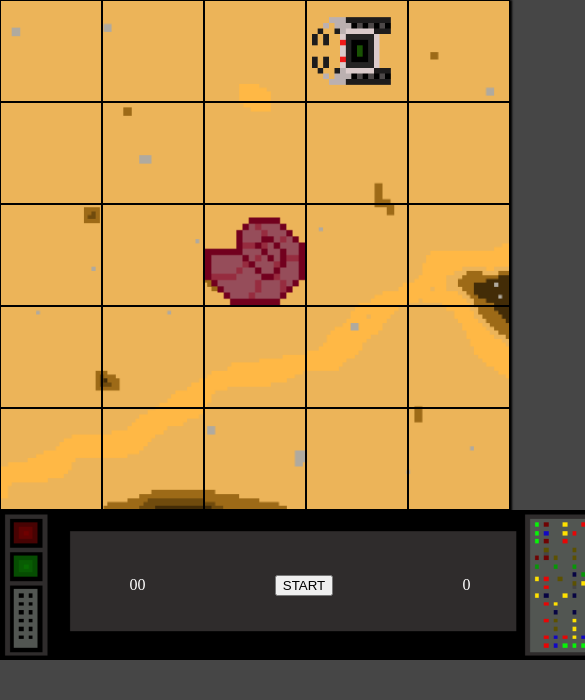
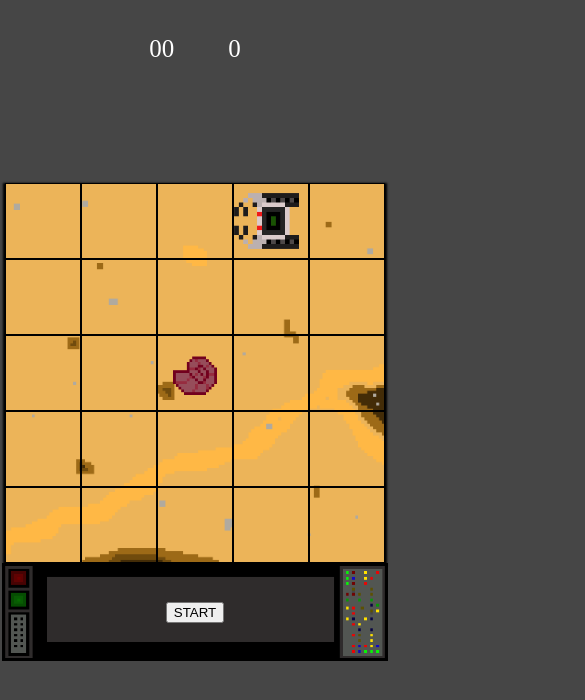
Before and after one commit to karlowski/robot-and-fossils, an Angular app: page / in a window 390 px wide. Shown: the top 700 px of the page, 585 px wide, since content can reach past the window. Built offline with nearby package versions, Linux system fonts and the light colour scheme.

Commit message:
Add mobile adaptive, first version

```diff
--- a/src/app/board/board.component.html
+++ b/src/app/board/board.component.html
@@ -1,4 +1,5 @@
-<div class="main-board" *ngIf="mainGameData$ | async as gameState">
+<div class="main-board-wrapper">
+  <div class="main-board" *ngIf="mainGameData$ | async as gameState">
     <div class="squares">
       <app-square *ngFor="let square of squares; index as i"
                   [isRobotHere]="gameState.robotPosition === i"
@@ -9,6 +10,11 @@
       </app-square>
     </div>
     <div class="panel-wrapper">
+      <div class="time-score-mobile">
+        <p>{{ timeLeft | async | timing }}</p>
+        <p>{{ score | async }}</p>
+      </div>
+
       <div class="time-panel">
         <p>{{ timeLeft | async | timing }}</p>
       </div>
@@ -27,4 +33,5 @@
         <p>{{ score | async }}</p>
       </div>
     </div>
+  </div>
 </div>
--- a/src/app/board/board.component.scss
+++ b/src/app/board/board.component.scss
@@ -1,6 +1,32 @@
 @use "../../variables.scss";
 
+.main-board-wrapper {
+  @media screen and (max-width: variables.$mobile) {
+    height: 100%;
+    display: flex;
+    flex-direction: column;
+    justify-content: center;
+  }
+
   .main-board {
+    @media screen and (max-width: variables.$mobile) {
+      margin: 0 auto;
+    }
+
+    .time-score-mobile {
+      display: none;
+      color: white;
+
+      @media screen and (max-width: variables.$mobile) {
+        position: absolute;
+        top: 10px;
+        width: 200px;
+        display: flex;
+        justify-content: space-evenly;
+        font-size: 25px;
+      }
+    }
+
     .squares {
       display: grid;
       grid-template-columns: 1fr 1fr 1fr 1fr 1fr;
@@ -21,8 +47,17 @@
       background-image: url(variables.$panelImage);
       background-size: 100% 100%;
 
+      @media screen and (max-width: variables.$mobile) {
+        width: 99vw;
+        height: 25vw;
+      }
+
       .time-panel, .score-panel {
         color: white;
+
+        @media screen and (max-width: variables.$mobile) {
+          display: none;
+        }
       }
     }
 
@@ -30,3 +65,4 @@
       color: white;
     }
   }
+}
--- a/src/app/board/components/square/square.component.scss
+++ b/src/app/board/components/square/square.component.scss
@@ -8,8 +8,18 @@
   justify-content: center;
   align-items: center;
 
+  @media screen and (max-width: variables.$mobile) {
+    border: 1px solid black;
+    width: 19vw;
+    height: 19vw;
+  }
+
   .robot-image {
     max-width: 90px;
+
+    @media screen and (max-width: variables.$mobile) {
+      max-width: 100%;
+    }
 
     &.up {
       transform: rotate(180deg);
@@ -27,7 +37,7 @@
 
   .fossil-image {
     @media screen and (max-width: variables.$mobile) {
-      width: 100%;
+      width: 60%;
     }
   }
 }
```
Lines whose indentation alone changed are shown as unchanged.
